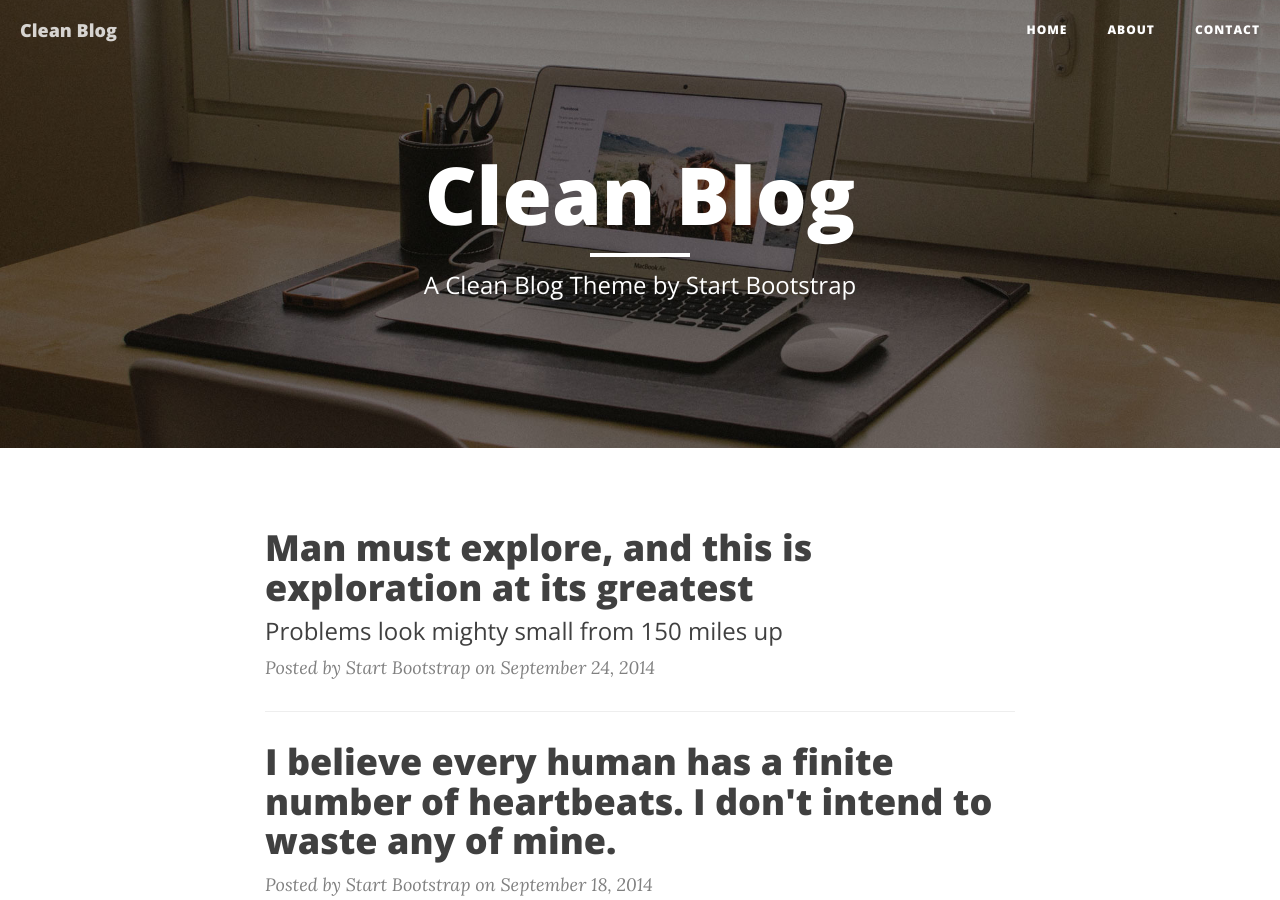
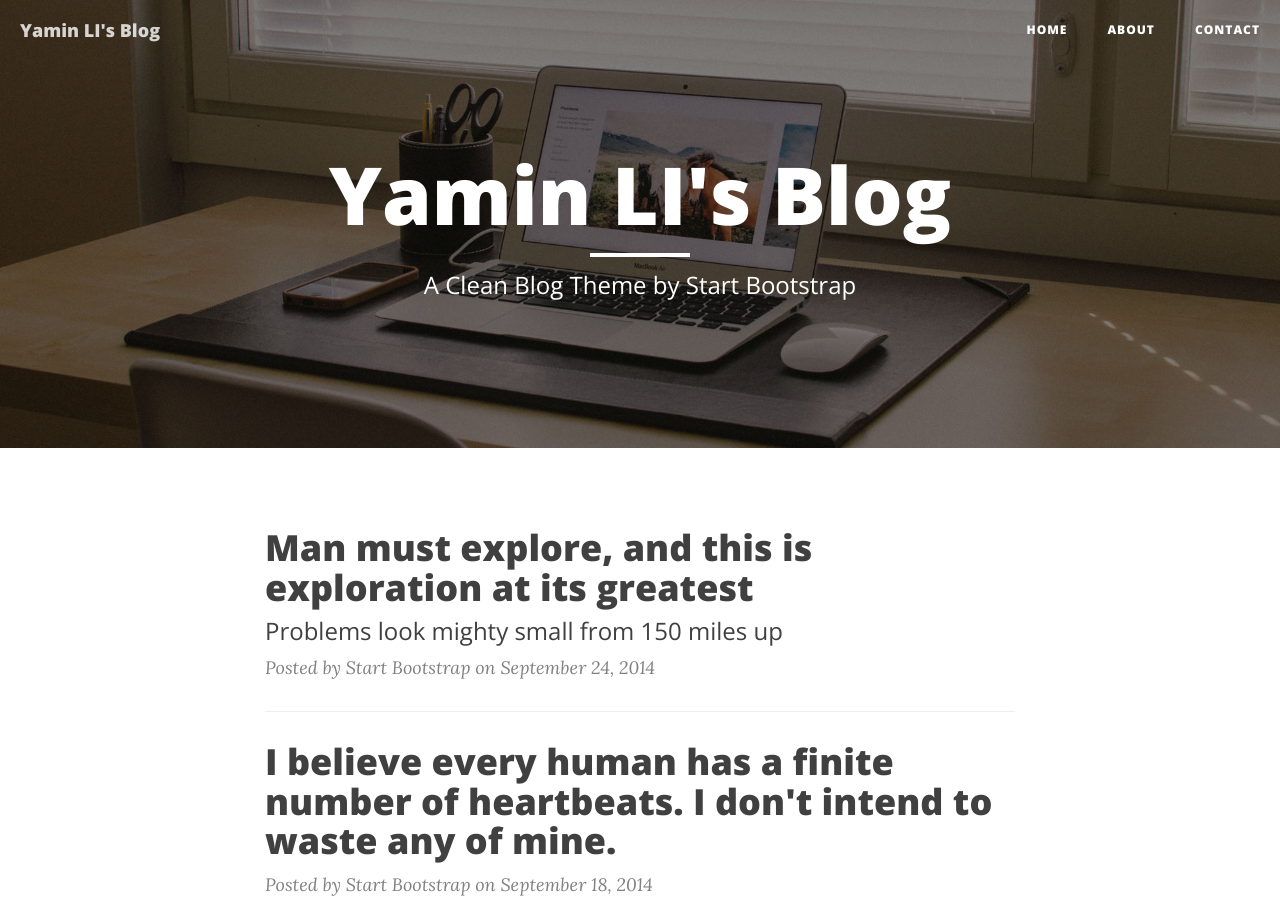
Before and after one commit to YaminLi/YaminLi.github.io, a Jekyll site: the page built from index.html, in a window 1280 px wide and 900 px high. Built offline with Jekyll 4.4.1, drawn with Linux system fonts in a browser that asks for light colours; nearby versions of some CDN libraries; the list of posts is cut into pages by our own code.

Commit message:
change title first

```diff
--- a/_config.yml
+++ b/_config.yml
@@ -1,7 +1,7 @@
 # Site settings
-title: Clean Blog
+title: Yamin LI's Blog
 header-img: img/home-bg.jpg
-email: your-email@yourdomain.com
+email: liyamin0222@gmail.com
 copyright_name: Your/Project/Corporate Name
 description: "Write your site description here. It will be used as your sites meta description as well!"
 baseurl: ""
```
Also changed, not shown: 1 other file.
